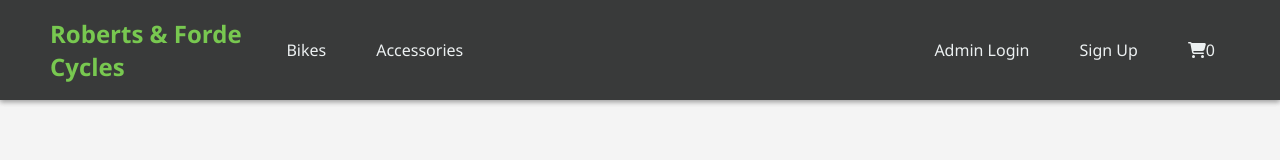
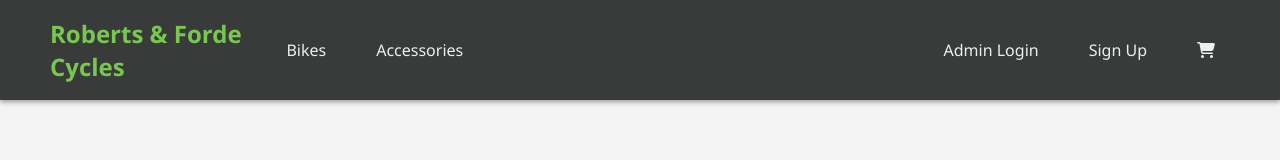
Before and after one commit to FordeTimmy/ppit, a React (Create React App) app: page /home in a window 1280 px wide. Shown: the top 160 px of the page. Built offline with nearby package versions, Linux system fonts and the light colour scheme.

Commit message:
took 0 out of cart

```diff
--- a/src/components/Navbar.js
+++ b/src/components/Navbar.js
@@ -43,7 +43,6 @@ const Navbar = ({ isAdmin, handleLogout }) => {
           <li className="nav-item">
             <Link to="/cart" className="nav-link">
               <FontAwesomeIcon icon={faShoppingCart} />
-              <span className="cart-count">0</span>
             </Link>
           </li>
         </ul>
```
